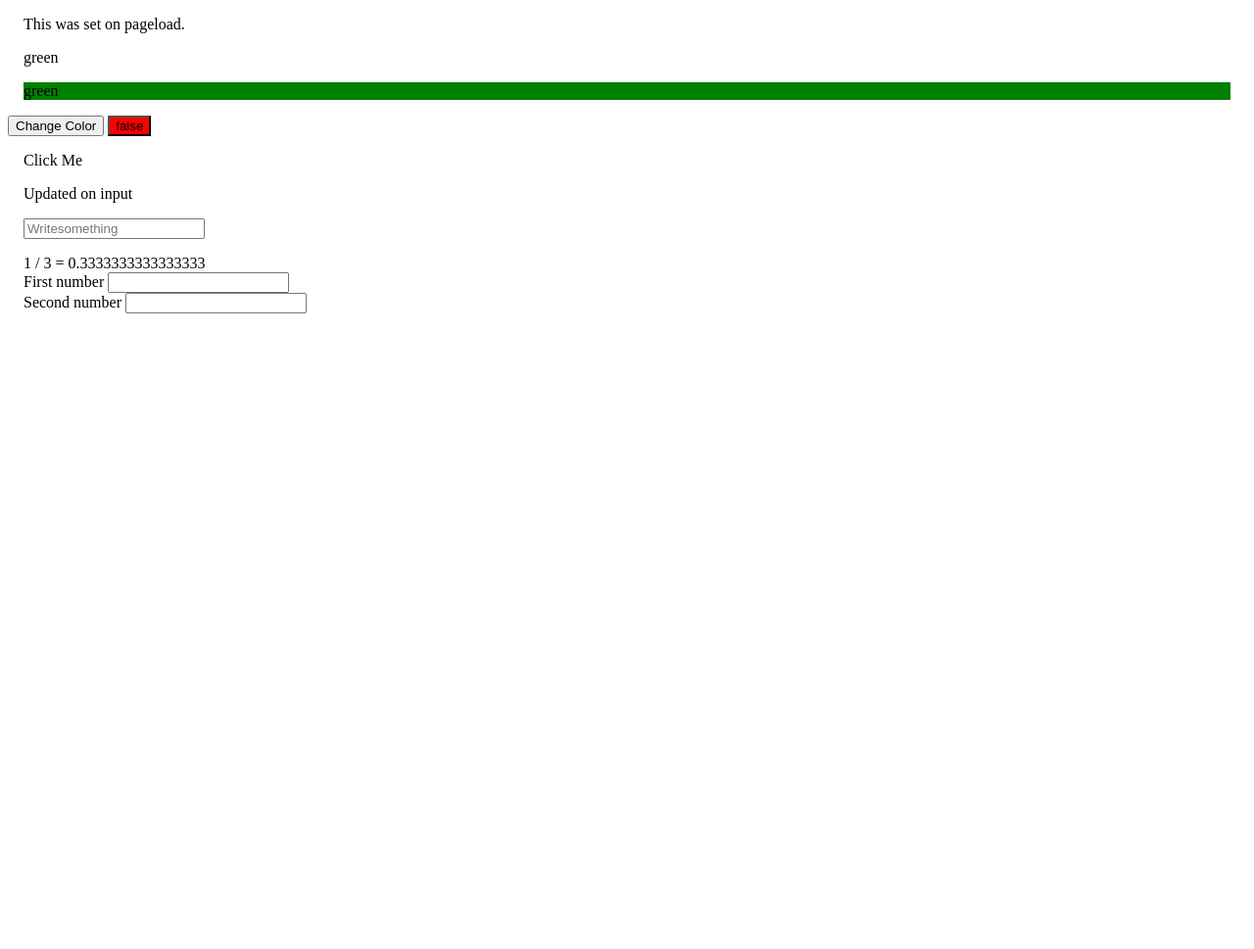
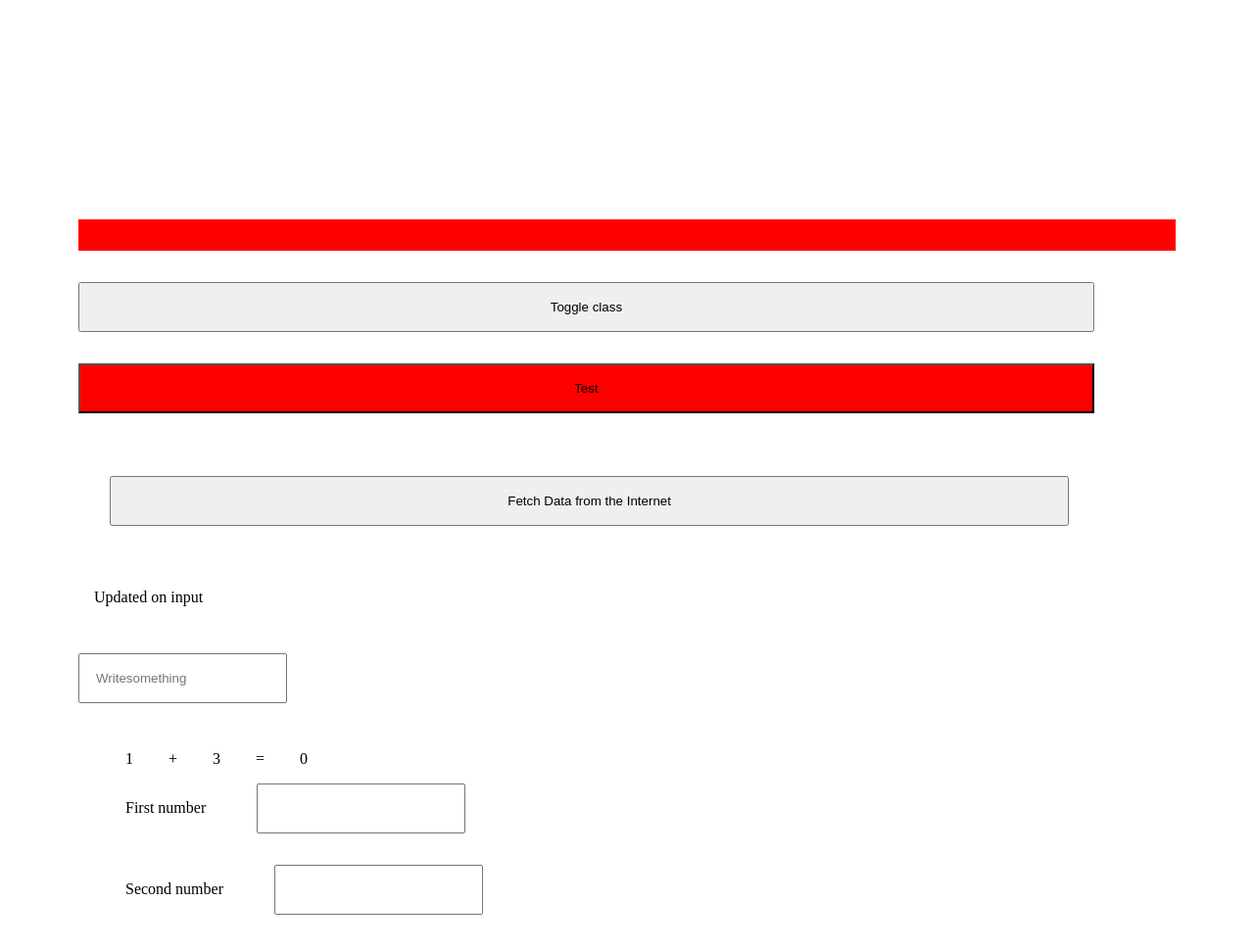
Before and after one commit to DaBusch/netbattalion, a plain HTML site: page netbatJS/netbattalionJS.html in a window 1280 px wide. Shown: the whole page at 98% size. Before the commit the page ends 800 px from the top, so only its background shows below. Drawn offline with Linux system fonts and the light colour scheme.

Commit message:
Add files via upload

```diff
--- a/netbatJS/netbattalionJS.html
+++ b/netbatJS/netbattalionJS.html
@@ -5,89 +5,96 @@
     <meta name="viewport" content="width=device-width, initial-scale=1.0">
     <title>Document</title>
     <style>
-        div {margin: 1rem;}
+        * {margin: 1rem; padding: 1rem;}
+        body{height: 100%;}
+        div {margin: 1rem; display: block;}
         .red {
             background-color: red;
         }
         .green {
             background-color: green;
         }
+        button { width: 90%;}
     </style>
+    <script>
+        const data = {
+            slf : function(){return this},
+            properties: {
+                open: false,
+                color: ['yellow','orange'],
+            },
+            methods: {
+                methA: function(e){ console.log('qqqqqqqqqqqqqqqqqq',e,this)},
+                myFetch: ( e, id ) => {var html =''; fetch('https://dummyjson.com/products/1') .then(res => res.json()) .then(json =>
+                        {   for (v in json){
+                                html += `<p>${v}: ${json[v]}</p>`
+                            }
+                            html = `<div style='background: #aaa'>${html}</div>`
+                            id ? document .getElementById (id) .innerHTML = html : e .target .innerHTML = html
+                        }
+                    ) },
+                setHTML: (d)=>d.innerHTML = '....data.methods.myFetch',
+            },
+            init: ()=>{
+                data.methods.myFetch(event,'pageLoad')
+                data.methods.setHTML(title)
+            }
+        }
+    </script>
 </head>
-<body
-    data-data="{
-        a:()=>{ return 0 < 1 ? true : false },
-        open: false,
-        color: 'yellow',
-        color2: 'orange',
-        func: ( e ) => { e .innerHTML = 'Your clicked me'; console .log ( 'Do other stuff' ) }
-    }"
-
-    data-init="{
-        doSomethingOnPageLoad: () => document .querySelector ( '#pageLoad' ) .innerHTML = 'This was set on pageload.'
-    }"
->
-
+<body>
+    <h1 id="title"></h1>
     <div id="pageLoad"></div>
 
-    <div id="bindtoText"
-        data-bind="myVar"
-        data-set="
-            self.innerHTML = ref.myVar
-            console.log(ref.myVar)
-        "
+    <div
+        data-bind="myVar,green"
+        data-set="setHTML"
     ></div>
 
-    <div id="bindToClass"
-        data-bind="myVar" class="red"
+    <div
+        data-bind="myVar,green" class="red"
         data-set="
-            self.classList.remove(...self.classList)
-            self.classList.add(ref.myVar)
-        "
-
-    >green</div>
+            self.classList.remove(...self.classList);self.classList.add(ref.myVar)
+            self.innerHTML = ref.myVar"
+    ></div>
 
     <button
         onclick="
             open = !open
             ref.myVar == 'green' ? ref.myVar = 'red' : ref.myVar = 'green'
         "
-    >Change Color</button>
+        >Toggle class</button>
 
-    <button id="eins" class="red"
-        data-bind="bool"
+    <button class="red"
+        data-bind="bool,false"
         onclick="
             ref.bool = !ref.bool
-            ref.bool ? this.style.backgroundColor = color2 : this.style.backgroundColor = color
             console.log(ref.bool)
-            self.innerHTML = ref.bool
+            ref.bool ? this.style.backgroundColor = color[1] : this.style.backgroundColor = color[0]
+            self.innerHTML = typeof(ref.bool)
         "
-    >false</button>
+        data-set="
+            ref.bool ? self.style.backgroundColor = color[1] : self.style.backgroundColor = color[0]
+            self.innerHTML = ref.bool"
+    >Test</button>
 
-    <div id="func"
-        onclick="
-            func(this)
-        "
-    >Click Me</div>
+    <div
+        onclick="myFetch(event)"
+        >
+        <button>Fetch Data from the Internet</button>
+    </div>
+
+    <div
+        data-bind="writtenText"
+        data-set="self.innerHTML=ref.writtenText"
+    >Updated on input</div>
+
+    <input type="text" placeholder="Writesomething" oninput="ref.writtenText=this.value">
 
     <div>
-        <p id="test3"
-            data-bind="writtenText"
-            data-set="self.innerHTML=ref.writtenText"
-
-        >Updated on input</p>
-
-        <input type="text" placeholder="Writesomething"
-            oninput="
-                ref.writtenText=this.value
-            "
-        >
-</div>
-
-<div>
-    <span id="one" data-bind="numberOne" data-set="self .innerHTML = ref .numberOne">1</span> /
-    <span id="two" data-bind="numberTwo" data-set="self .innerHTML = ref .numberTwo">3</span> =
-    <span id="result" data-bind="result" data-set="self .innerHTML = Number(ref.numberOne) / Number(ref.numberTwo)">0</span>
+        <span data-bind="numberOne,5" data-set="self .innerHTML = ref .numberOne; console.log(event)">1</span> +
+        <span data-bind="numberTwo,7" data-set="self .innerHTML = ref .numberTwo">3</span> =
+        <span data-bind="result,0" data-set="self .innerHTML = Number ( ref .numberOne ) / ref .numberTwo">0</span>
         <br>
         <label for="one">First number</label>
         <input name="one" type="number"
@@ -98,13 +105,17 @@
         ><br>
         <label for="two">Second number</label>
         <input name="two" type="number"
+            onkeydown="
+            //  to avoid 'e' and 'E'
+            //  https://stackoverflow.com/questions/31706611/why-does-the-html-input-with-type-number-allow-the-letter-e-to-be-entered-in
+                var keyCode = ('which' in event) ? event.which : event.keyCode;
+                return !(keyCode == 69 || keyCode == 101);"
             oninput="
                 ref.numberTwo=this.value
                 ref.result=''
             "
         >
     </div>
-
-    <script src="netbattalionJS.min.js"></script>
+    <script src="like-alpine.test.min.js"></script>
 </body>
 </html>
```
Also changed, not shown: netbatJS/netbattalionJS.min.js. Lines whose indentation alone changed are shown as unchanged.
